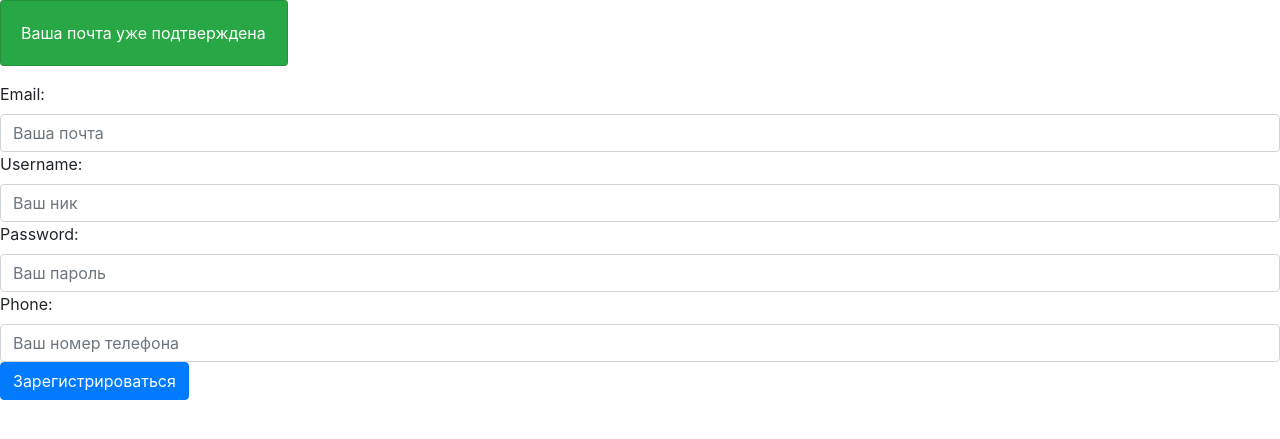
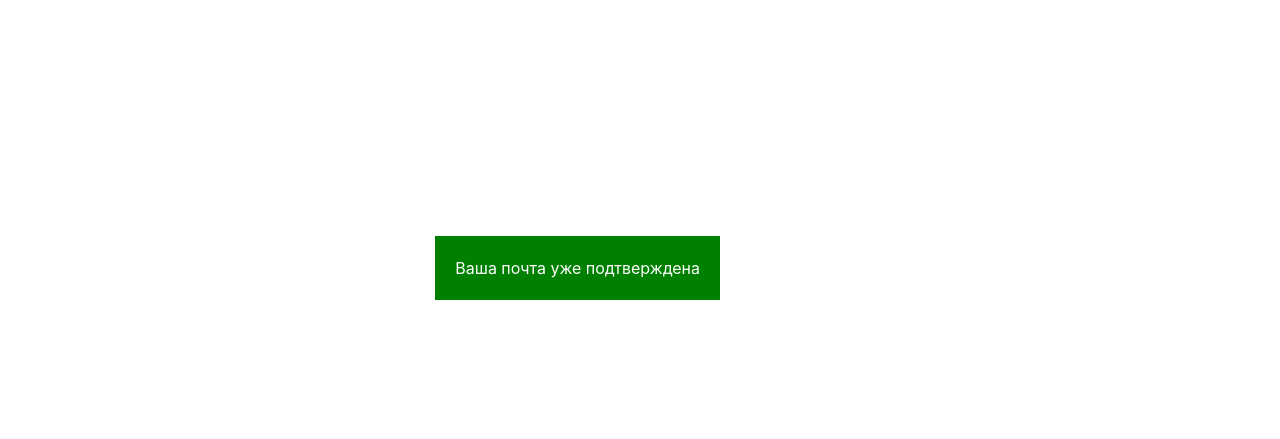
Before and after one commit to idenmart98/shop, a Django app: page /authe/register/confirm/000/ in a window 1280 px wide. Shown: the top 439 px of the page. Run offline with Django 3.2, Linux system fonts and the light colour scheme; tables that the repository leaves empty hold one stand-in row (values such as "Sample post"); some libraries are stand-ins or nearby versions.

Commit message:
update 1

```diff
--- a/src/authe/forms.py
+++ b/src/authe/forms.py
@@ -13,7 +13,7 @@ class RegisterForm(forms.ModelForm):
 
     username.widget.attrs.update({
         'class':'form-control',
-        'placeholder':'Ваш ник'
+        'placeholder':'Ваш ник',
     })
     email.widget.attrs.update({
         'class':'form-control',
--- a/src/authe/models.py
+++ b/src/authe/models.py
@@ -37,12 +37,12 @@ class MainUserManager(BaseUserManager):
 
 class Customer(AbstractUser):
     username = models.CharField(max_length=100, blank=False, unique=True,
-                                db_index=True, verbose_name='Username',null=True)
+                                db_index=True, verbose_name='Никнейм',null=True)
     first_name = models.CharField(max_length=200, blank=True, null=True, verbose_name='Имя')
     last_name = models.CharField(max_length=200, blank=True, null=True, verbose_name='Фамилия')
     email = models.EmailField(unique=True, verbose_name='Почта')
-    password = models.CharField(blank=True, null=True, max_length=500)
-    phone = models.CharField(max_length=100, blank=True)
+    password = models.CharField(blank=True, null=True, max_length=500, verbose_name='Пароль')
+    phone = models.CharField(max_length=100, blank=True, verbose_name='Номер телефона')
     created_at = models.DateTimeField(auto_now_add=True,null=True,blank=True)
     verified = models.BooleanField(default=False)
     avatar = models.CharField(max_length=500, blank=True, null=True, verbose_name=_('Изображение'))
--- a/src/authe/templates/register.html
+++ b/src/authe/templates/register.html
@@ -1,3 +1,6 @@
+{% extends 'base.html' %}
+{% block content %}
+
 <html lang="en">
 <head>
     <link rel="stylesheet" href="https://stackpath.bootstrapcdn.com/bootstrap/4.2.1/css/bootstrap.min.css" integrity="sha384-GJzZqFGwb1QTTN6wy59ffF1BuGJpLSa9DkKMp0DgiMDm4iYMj70gZWKYbI706tWS" crossorigin="anonymous">
@@ -6,6 +9,14 @@
     <meta http-equiv="X-UA-Compatible" content="IE=edge">
     <meta name="viewport" content="width=, initial-scale=1.0">
     <title>Регистрация</title>
+    <style>
+        .layer1 {
+            position: absolute;
+            background-color: gray;
+            bottom: 150px;
+            right: 550px;
+        }
+    </style>
 </head>
 <body>
     {% if error %}
@@ -16,16 +27,16 @@
         </div>
     </div>
     {% endif %}
-    {% if message %}
-    <div class="card text-white bg-success mb-3" style="max-width: 18rem;">
-        <div class="card-body">
-          <p class="card-text">{{ message }}</p>
+    <div class="layer1">
+        <div class="card">
+            <form class="card-body" method='POST'> {% csrf_token %}
+                {{ form }}
+                <br>
+                <button class="btn btn-secondary" type="submit">Зарегистрироваться</button>
+            </form>
         </div>
     </div>
-    {% endif %}
-    <form method='POST'> {% csrf_token %}
-        {{ form }}
-        <button class="btn btn-primary" type="submit">Зарегистрироваться    </button>
-    </form>
 </body>
 </html>
+
+{% endblock %}
--- /dev/null
+++ b/src/authe/templates/reply.html
@@ -0,0 +1,26 @@
+<html lang="en">
+<head>
+    <link rel="stylesheet" href="https://stackpath.bootstrapcdn.com/bootstrap/4.2.1/css/bootstrap.min.css" integrity="sha384-GJzZqFGwb1QTTN6wy59ffF1BuGJpLSa9DkKMp0DgiMDm4iYMj70gZWKYbI706tWS" crossorigin="anonymous"><meta charset="UTF-8">
+
+    <meta http-equiv="X-UA-Compatible" content="IE=edge">
+    <meta name="viewport" content="width=device-width, initial-scale=1.0">
+    <title>Ответ</title>
+    <style>
+        .layer1 {
+            position: absolute;
+            background-color: green;
+            bottom: 500px;
+            right: 560px;
+        }
+    </style>
+</head>
+<body>
+    <div class="layer1">
+        <div class="text-white style="max-width: 18rem;">
+            <div class="card-body align-self-center">
+                <p class="card-text">{{ message }}</p>
+              </div>
+        </div>
+    </div>
+</body>
+</html>
--- a/src/authe/urls.py
+++ b/src/authe/urls.py
@@ -1,11 +1,15 @@
 from django.urls import path,include
 
-from .views import register, login, confirm
+from .views import register, login, confirm, base
 
 app_name = 'authe'
 
 urlpatterns = [
+    path('', base, name='base'),
+
     path('register', register, name='register'),
+    path('register/confirm/<str:code>/', confirm, name='confirm'),
     path('login', login, name='login'),
-    path('register/confirm/<str:code>/', confirm, name='confirm'),
+
+
 ]
--- a/src/authe/views.py
+++ b/src/authe/views.py
@@ -5,6 +5,9 @@ from .models import MainUserManager, Customer, ConfirmCode
 from .utils import send_register_mail
 
 # Create your views here.
+
+def base(request):
+    return render(request, 'base.html')
 
 def register(request):
     form = RegisterForm
@@ -26,8 +29,8 @@ def register(request):
                 password = request.POST['password'],
                 phone = request.POST['phone'])
             code = ConfirmCode.objects.create(customer = customer)
-            send_register_mail(f'Чтобы подтвердить почту, перейдите по ссылке http://127.0.0.1:8000/authee/register/confirm/{code.code}/', code.customer.email)
-            return render(request, 'register.html', {'form': form, 'message': 'Проверьте вашу почту'})
+            send_register_mail(f'Чтобы подтвердить почту, перейдите по ссылке http://127.0.0.1:8000/authe/register/confirm/{code.code}/', code.customer.email)
+            return render(request, 'reply.html', {'message': 'Проверьте вашу почту'})
 
         return render(request, 'register.html', {'form': form, 'error': 'Неправильный никнейм или пароль'})
 
@@ -38,6 +41,7 @@ def login(request):
     if request:
         if request.method == 'POST':
             print(Customer.objects.filter(username = request.POST['username'], password = request.POST['password']))
+            return render(request, 'reply.html', {'message': 'Вы вошли в аккаунт', 'success': True})
     return render(request, 'login.html', {'form': LoginForm()})
 
 def confirm(request, code):
@@ -48,6 +52,6 @@ def confirm(request, code):
             code.save()
             code.customer.verified = True
             code.customer.save()
-            return render(request, 'register.html', {'form': RegisterForm, 'message': 'Ваша почта подтверждена', 'success': True})
-        return render(request, 'register.html', {'form': RegisterForm, 'message': 'Ваша почта уже подтверждена', 'success': True})
-    return render(request, 'register.html', {'form': RegisterForm, 'message': 'Ваш код устарел, либо неправильный', 'success': True})
+            return render(request, 'reply.html', {'message': 'Ваша почта подтверждена', 'success': True})
+        return render(request, 'reply.html', {'message': 'Ваша почта уже подтверждена', 'success': True})
+    return render(request, 'reply.html', {'message': 'Ваш код устарел, либо неправильный', 'success': True})
```
Also changed, not shown: src/authe/templates/base.html (added, +32 -0 lines), src/authe/templates/login.html (+21 -4 lines).
